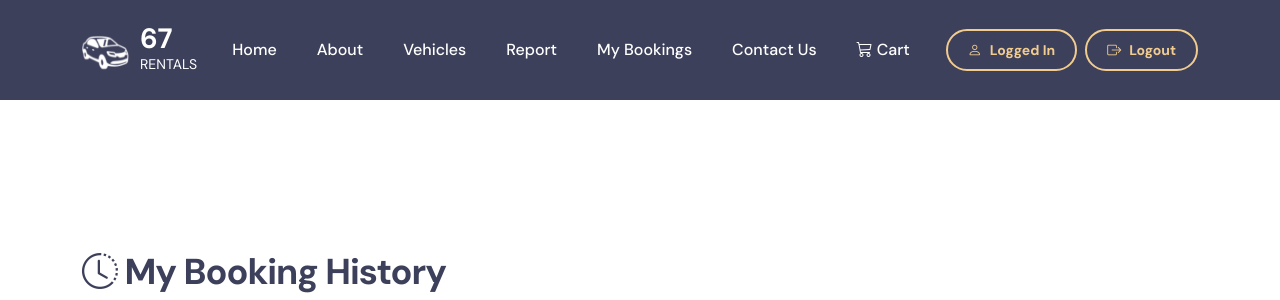
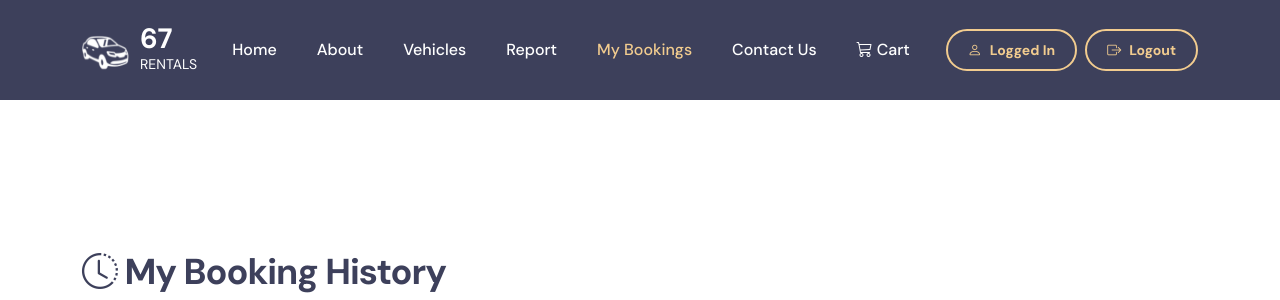
Before and after one commit to hrjwp/67-rentals, a Flask app: template templates/booking_history.html in a window 1280 px wide. Shown: the top 300 px of the page. Run offline with Flask 3, Linux system fonts and the light colour scheme; the template is opened without the code that fills it, so the values that code supplies are empty; some libraries are stand-ins or nearby versions.

Commit message:
Update booking_history.html

```diff
--- a/templates/booking_history.html
+++ b/templates/booking_history.html
@@ -225,6 +225,9 @@
                     grid-template-columns: 1fr;
                 }
             }
+            .nav-link.active {
+                color: #F2CC8F !important;
+            }
         </style>
     </head>
 
@@ -263,9 +266,7 @@
                         </li>
 
                         <li class="nav-item">
-                            <a class="nav-link active" href="{{ url_for('booking_history') }}">
-                                My Bookings
-                            </a>
+                            <a class="nav-link active" href="{{ url_for('booking_history') }}"> My Bookings</a>
                         </li>
 
                         <li class="nav-item">
```
